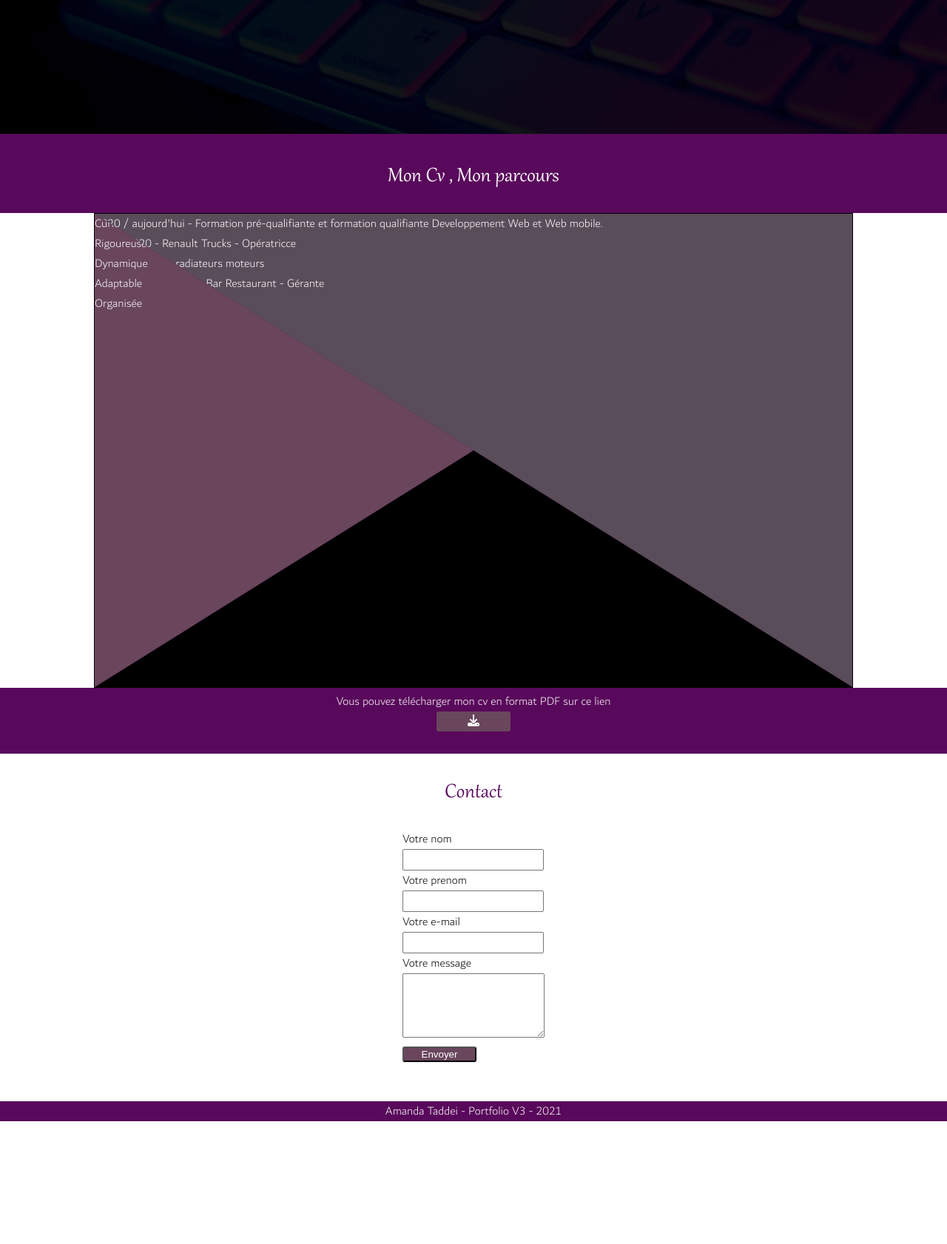
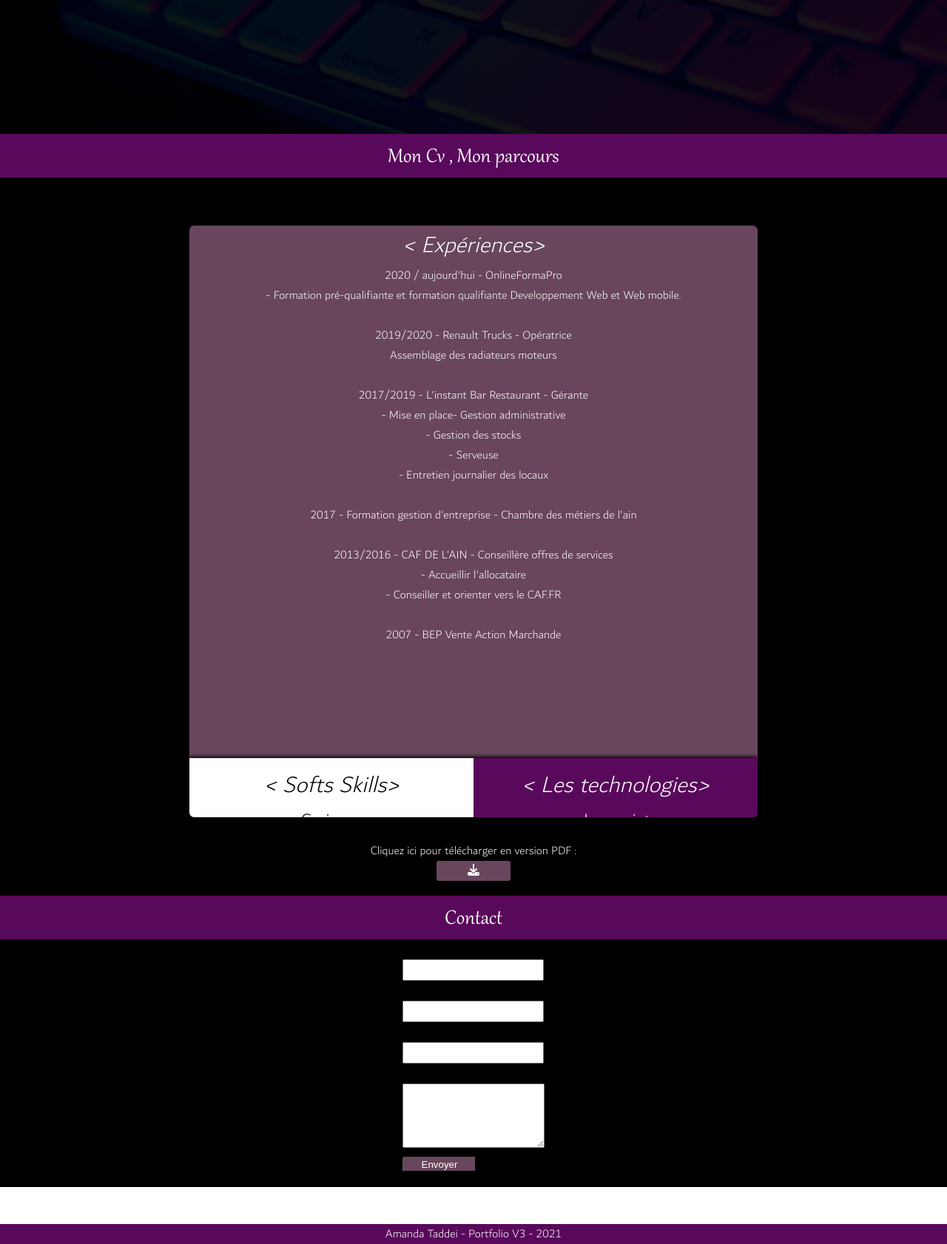
Before and after one commit to Cyliana/portfolioV3-natif, a PHP site: page / in a window 1280 px wide. Shown: the part 698-2380 px from the top of the page at 74% size. Before the commit the page ends 2214 px from the top, so only its background shows below. Run offline with PHP 8.4, Linux system fonts and the light colour scheme; some libraries are stand-ins or nearby versions.

Commit message:
new test css cv

```diff
--- a/index.html
+++ b/index.html
@@ -35,50 +35,59 @@
         <div class="no-speech">
             <p id="essential">« Pas de grand discours, juste l'essentiel » - Amanda Taddei</p>
         </div>
-        <div class="bloc-cv">
-            <div class="title-section">
+
         <h1>Mon Cv , Mon parcours</h1>
+
+        <div id="parcours">
+            <div id="content">
+                <div id="softskills">
+                    <p id="sf">
+                        < Softs Skills>
+                    </p>
+                    <p class="p">Curieuse</p>
+                    <p class="p">Rigoureuse</p>
+                    <p class="p">Dynamique</p>
+                    <p class="p">Adaptable</p>
+                    <p class="p">Organisée</p>
+                </div>
+                <div id="technos">
+                    <p id="lt">
+                        < Les technologies>
+                    </p>
+                    <p class="p">Javascript</p>
+                    <p class="p">HTML 5</p>
+                    <p class="p">CSS 3</p>
+                    <p class="p">PHP</p>
+                    <p class="p">MYSQL</p>
+                    <p class="p">Git</p>
+                    <p class="p">GitHub</p>
+                    <p class="p">Adobe Photoshop</p>
+                    <p class="p">Power Point</p>
                 </div>
             </div>
-        <div id="parcours">
-                <div id="softskills">
-                    <p>Curieuse</p>
-                    <p>Rigoureuse</p>
-                    <p>Dynamique</p>
-                    <p>Adaptable</p>
-                    <p>Organisée</p>
-                </div>
             <div id="experiences">
-                    <p>2020 / aujourd'hui - Formation pré-qualifiante et formation qualifiante Developpement Web et Web mobile.</p>
-                    <p>2019/2020 - Renault Trucks - Opératricce</br>-assemblage des radiateurs moteurs</br></p>
-                    <p>2017/2019 - L'instant Bar Restaurant - Gérante</br> - Mise en place</br>-gestion administrative</br>gestion des stocks</br>-serveuse</br>-Entretien journalier des locaux</p>
-                    <p>2017 - Formation gestion d'entreprise</p>
-                    <p>2013/2016 - CAF DE L'AIN - Conseillère offres de services</br>-Accueillir l'allocataire</br>-le conseiller et l'orienter vers le CAF.FR</p>
-                    <p>2007 - BEP Vente Action Marchande</p>
-                </div>
-            <div id="technos">
-                <p>Les technologies </p>
-                <p>Javascript</p>
-                <p>HTML 5</p>
-                <p>CSS 3</p>
-                <p>PHP</p>
-                <p>MYSQL</p>
-                <p>Git</p>
-                <p>GitHub</p>
-                <p>Adobe Photoshop</p>
-                <p>Power Point</p>
-            </div>
+                <p id="ex">
+                    < Expériences>
+                </p>
+                <p class="p">2020 / aujourd'hui - OnlineFormaPro </br>- Formation pré-qualifiante et formation
+                    qualifiante Developpement Web et Web mobile.</p></br>
+                <p class="p">2019/2020 - Renault Trucks - Opératrice </br> Assemblage des radiateurs moteurs</p></br>
+                <p class="p">2017/2019 - L'instant Bar Restaurant - Gérante </br> - Mise en place- Gestion
+                    administrative</br>- Gestion des stocks</br>- Serveuse</br>- Entretien journalier des locaux</p>
+                </br>
+                <p class="p">2017 - Formation gestion d'entreprise - Chambre des métiers de l'ain</p></br>
+                <p class="p">2013/2016 - CAF DE L'AIN - Conseillère offres de services</br>- Accueillir
+                    l'allocataire</br>- Conseiller et orienter vers le CAF.FR</p></br>
+                <p class="p">2007 - BEP Vente Action Marchande</p></br>
             </div>
 
+        </div>
         <div class="bloc-cv">
-                <p>Vous pouvez télécharger mon cv en format PDF sur ce lien</p>
-                <a href="./doc/cv-amanda-taddei.zip" class="btn-purple-dark"><i class="fas fa-download"></i></a>
+            <p>Cliquez ici pour télécharger en version PDF :</p>
+            <a href="./doc/cv-amanda-taddei.zip" class="btn-purple"><i class="fas fa-download"></i></a>
         </div>
 
-
-        <div class="title-section">
-            <h1 class="h1light">Contact</h1>
-        </div>
+        <h1 class="h1">Contact</h1>
 
         <div class="title-section">
             <div class="formulaire">
@@ -95,7 +104,6 @@
                 </form>
             </div>
         </div>
-
     </main>
     <footer>
         <div>
--- a/main.css
+++ b/main.css
@@ -16,11 +16,6 @@
     src: local('Dubai Light'), url('fonts/dubai-light.woff') format('woff');
 }
 
-html
-{
-    scroll-behavior: smooth;
-}
-
 html, body, p
 {
     width: 100%;
@@ -32,6 +27,7 @@ main
 {
     width:100%;
     font-family: 'Dubai Light';
+    background-color: black;
 }
 
 h1
@@ -41,13 +37,9 @@ h1
     color: #ffffff;
     text-align: center;
     padding-top: 5px;
-    background-color:none;
+    background-color :#59095B;
     width: 100%;
-}
-
-.h1light
-{
-    color :#59095B;
+    margin: 0;
 }
 
 .btn-purple
@@ -56,6 +48,7 @@ h1
     color: white;
     width: 100px;
     border-radius: 3px;
+    margin-bottom: 20px;
 }
 
 .btn-purple:hover
@@ -64,20 +57,7 @@ h1
     color: white;
 }
 
-.btn-purple-dark
-{
-    background-color: #69465C;
-    color: white;
-    width: 100px;
-    border-radius: 3px;
-    margin-bottom: 30px;
-}
 
-.btn-purple-dark:hover
-{
-    background-color: #000000;
-    color: white;
-}
 
 /************************************** NAVIGATION **************************************/
 
@@ -150,6 +130,7 @@ nav
     margin :auto;
     position: relative;
     overflow: hidden;
+
     background: linear-gradient(90deg,rgba(255, 255, 255, 0),#59095B,#fff ,#59095B,rgba(255, 255, 255, 0));
     background-repeat: no-repeat;
     background-size: 80%;
@@ -190,41 +171,99 @@ nav
     padding-top: 5px;
     width: 100%;
     text-align: center;
-    background-color: #59095B;
-    color: rgb(255, 255, 255);
+    color:white;
 }
 
 #parcours
 {
+    border-radius: 1%;
     position: relative;
-    width: 80%;
-    height: 80vh;
+    width: 60%;
+    height: 100vh;
     background-color: #59095B;
     color:#fff;
     display: flex;
     flex-flow: column;
     justify-content: center;
-    margin: auto;
+    margin: 5% auto 2%;
     border: 1px solid black;
+    overflow: hidden;
+
+    transition: transform 0.5s ease-in-out;
+    -webkit-transition: -webkit-transform 0.5s ease-in-out;
 }
 
-#softskills
+#content
 {
-    position:absolute;
+    position: absolute;
     width: 100%;
     height: 100%;
-    background-color: #69465C;
-    clip-path: polygon(0% 0%, 50% 50%, 50% 50%, 0% 100%);
     z-index:10;
+    display: flex;
+    flex-direction: row;
+    background-color: #59095B;
+    box-shadow: 0px -2px 5px black;
+
+    position:absolute;
+    right: 0;
+    bottom:-90vh;
+    transition: transform 0.5s ease-in-out;
+    -moz-transition: -moz-transform 0.5s ease-in-out;
+    -o-transition: -o-transform 0.5s ease-in-out;
+    -webkit-transition: -webkit-transform 0.5s ease-in-out;
+}
+
+#content:hover
+{
+    transform: translateY(-90vh);
+    -webkit-transform: translateY(-90vh);
+
 }
 
 #technos
 {
-    position: absolute;
-    width: 100%;
+    width: 50%;
+    height:100%;
+    background-color: #59095B;
+    display: flex;
+    flex-direction: column;
+    padding: 10px 0;
+}
+
+#lt
+{
+    text-align: center;
+    font-size: 2em;
+    font-style: oblique;
+}
+
+#technos .p
+{
+    text-align: center;
+    font-size: 1.5em;
+}
+
+
+#softskills
+{
+    width: 50%;
     height: 100%;
-    background-color: #000;
-    clip-path: polygon(50% 50%, 100% 100%, 100% 100%, 0% 100%);
+    background-color: white;
+    color: black;
+    padding-top: 10px;
+}
+
+#sf
+{
+    text-align: center;
+    font-size: 2em;
+    font-style: oblique;
+}
+
+#softskills .p
+{
+    text-align: center;
+    font-size: 1.5em;
 }
 
 #experiences
@@ -232,17 +271,27 @@ nav
     position: absolute;
     width: 100%;
     height: 100%;
-    background-color: #5a4d5a;
-    clip-path: polygon(0% 0%, 100% 0%, 100% 100%, 100% 100%);
+    background-color: #69465C;
+    display: flex;
+    flex-direction: column;
+    text-align: center;
+}
+
+#ex
+{
+
+    text-align:center;
+    font-size: 2em;
+    font-style: oblique;
+}
+
+#experiences p
+{
+    align-self: flex-start;
 }
 
 
 /************************************** CONTACT **************************************/
-.contact
-{
-    display: block;
-    width: 100%;
-}
 
 form textarea
 {
@@ -255,7 +304,6 @@ form input,textarea
 }
 
 /************************************** MOODBOARD **************************************/
-
 .slide
 {
     width: 00vw;
```
Lines whose indentation alone changed are shown as unchanged.
